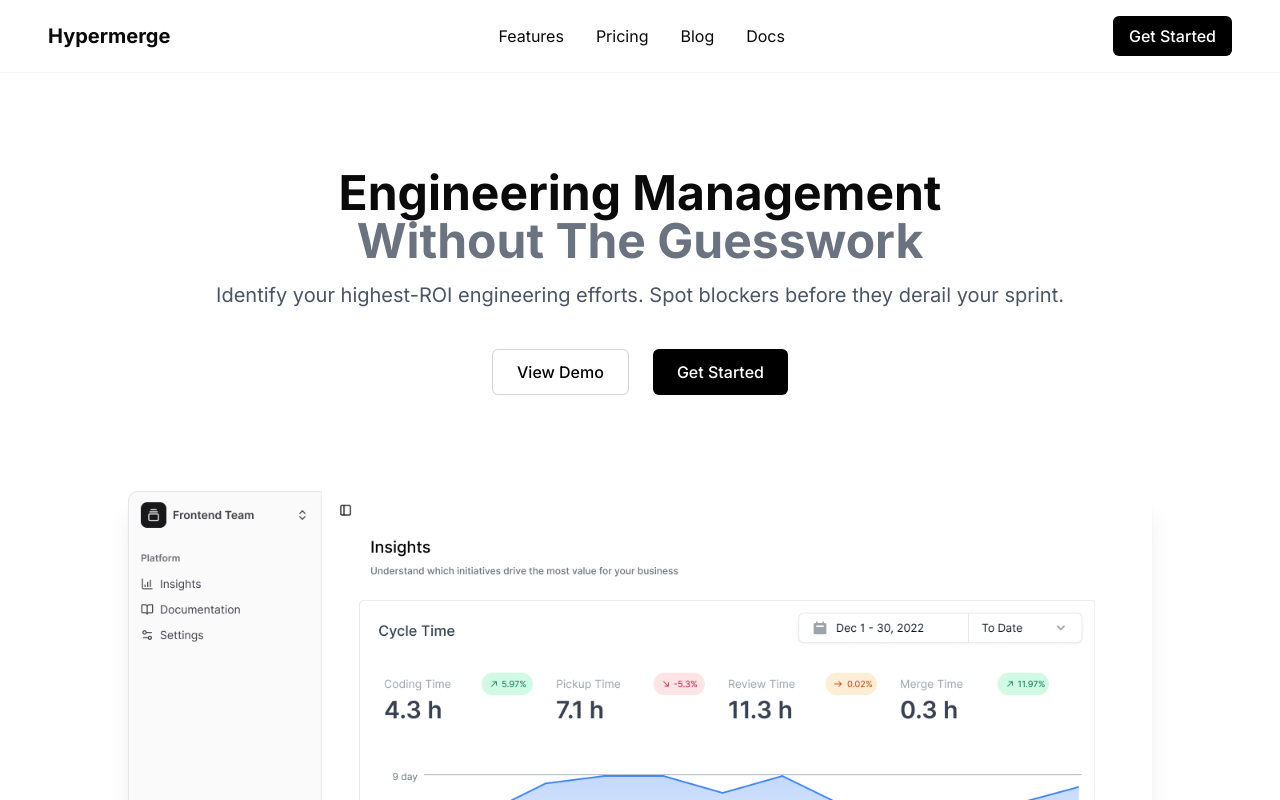
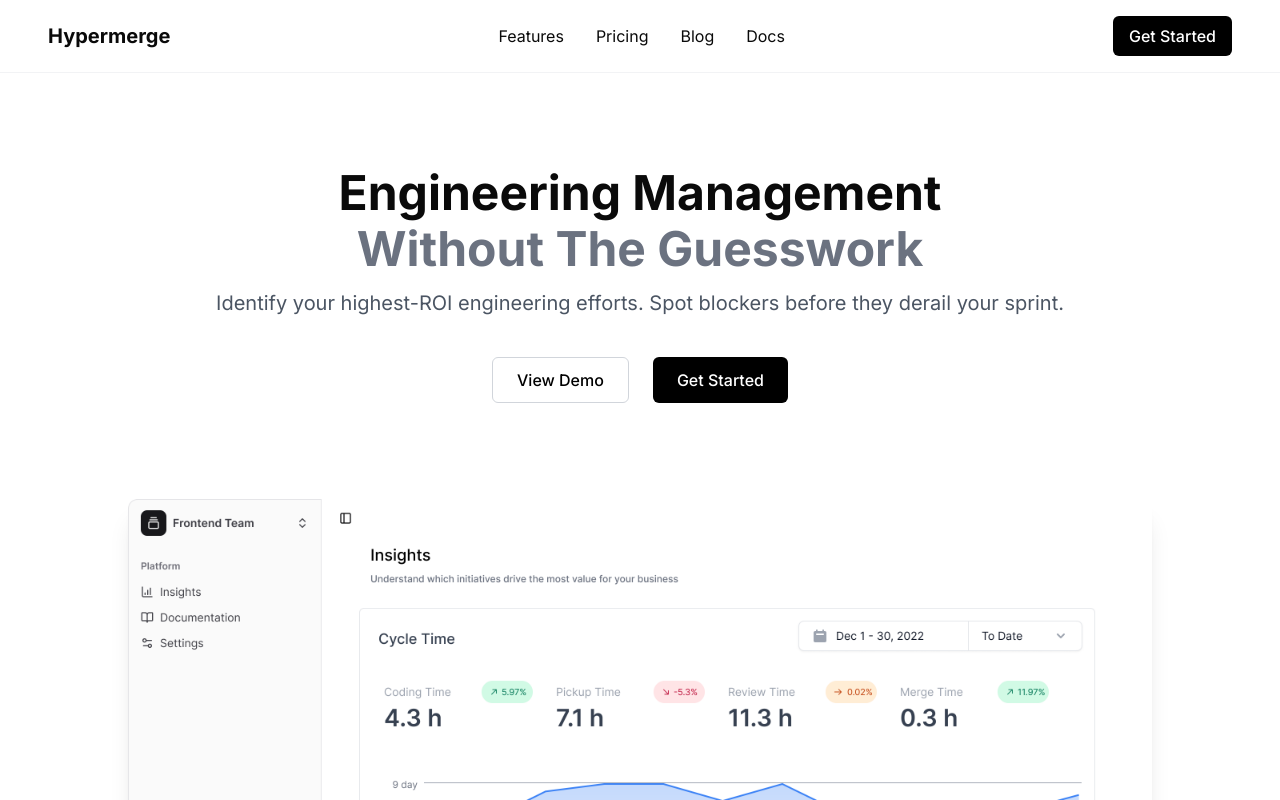
Before and after one commit to wizenheimer/hypermerge, a Next.js app: page / in a window 1280 px wide. Shown: the top 800 px of the page. Built offline with nearby package versions, Linux system fonts and the light colour scheme.

Commit message:
chore: header spacing

```diff
--- a/app/components/Hero.tsx
+++ b/app/components/Hero.tsx
@@ -5,9 +5,8 @@
         <main className="flex-1 flex flex-col items-center justify-center px-6 md:px-12 py-16 md:py-24 space-y-16 md:space-y-24">
             <div className="text-center max-w-4xl mx-auto">
                 <h2 className="text-3xl md:text-5xl font-bold mb-4">
-                    Engineering Management
-                    <br />
-                    <span className="text-gray-500">Without The Guesswork</span>
+                    <span className="block">Engineering Management</span>
+                    <span className="block text-gray-500 mt-2">Without The Guesswork</span>
                 </h2>
                 <p className="text-lg md:text-xl mb-10 mt-4 max-w-4xl mx-auto text-gray-600">
                     Identify your highest-ROI engineering efforts. Spot blockers before they derail
```
